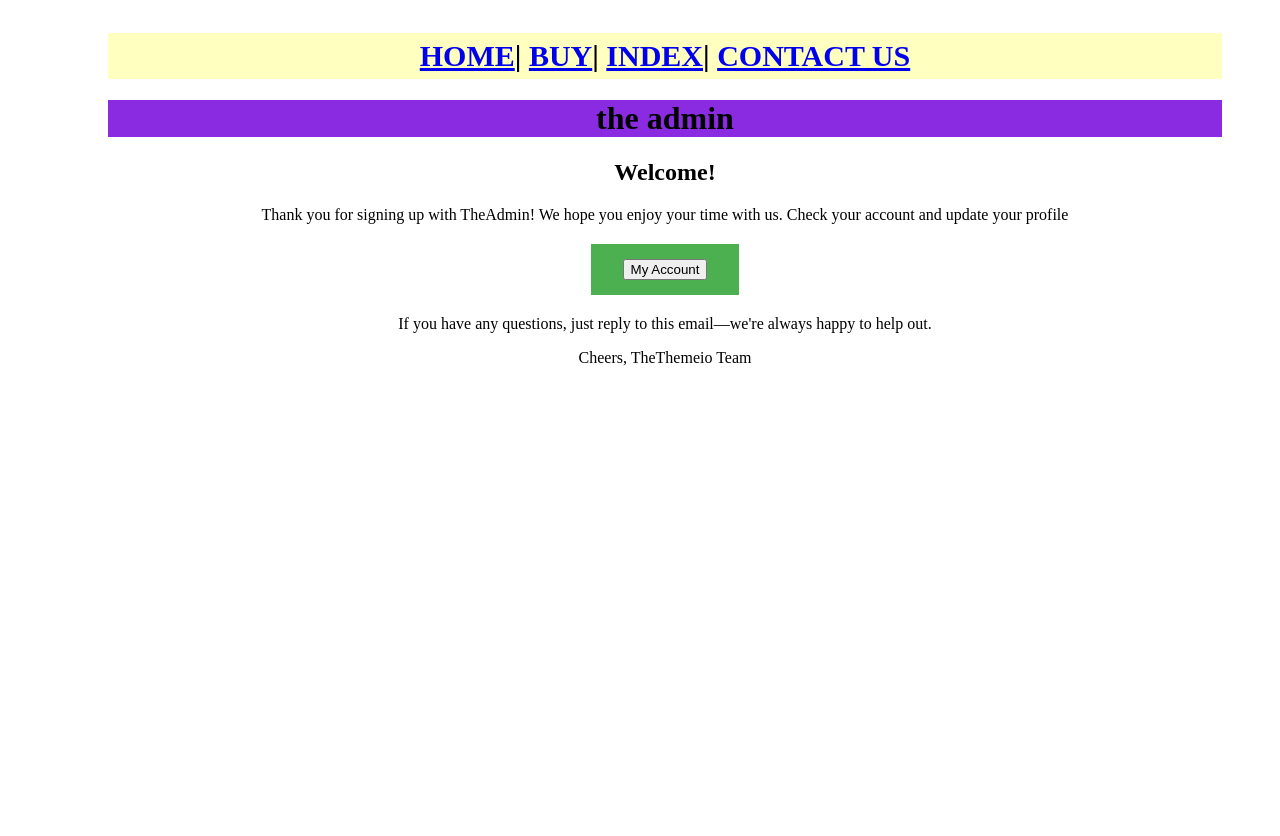
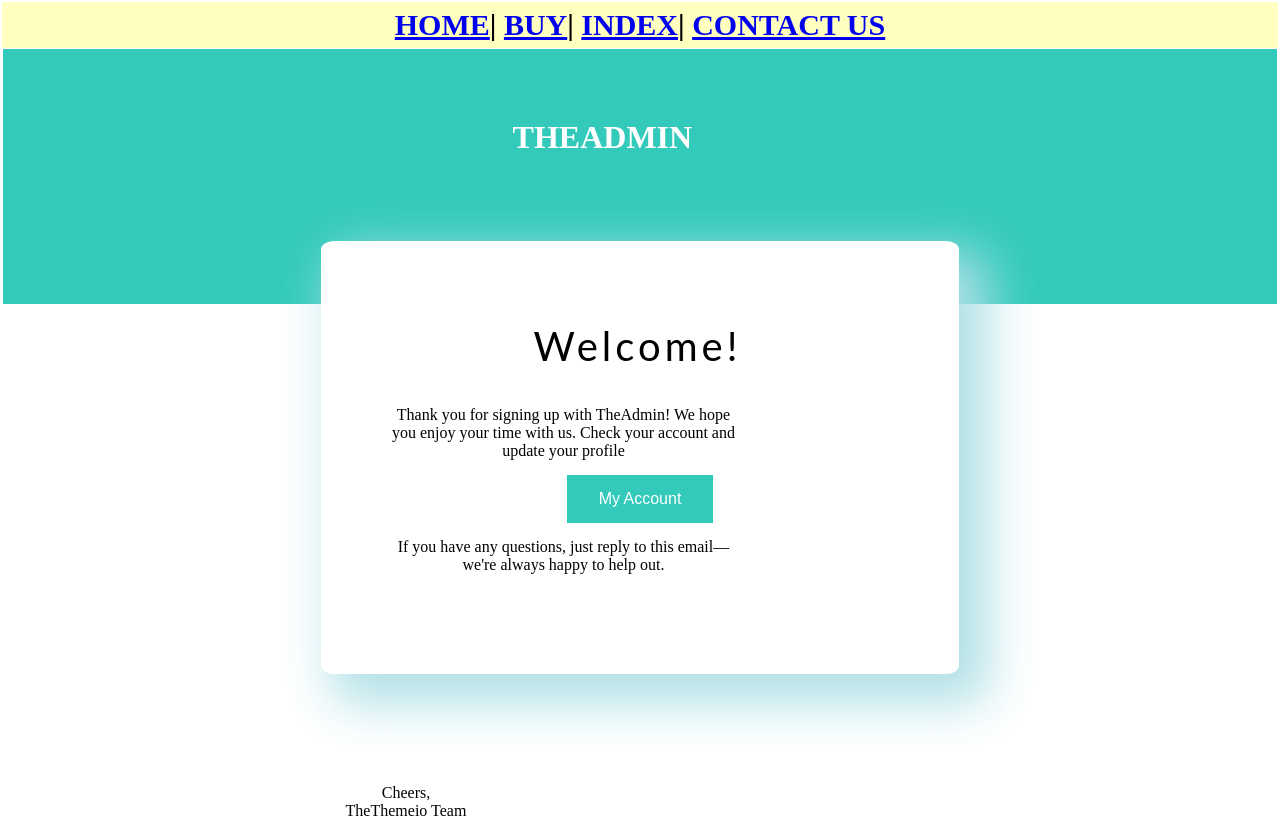
Before and after one commit to shekark77/html_css, a plain HTML site: page code/template.html in a window 1280 px wide. Before the commit the page ends 800 px from the top, so only its background shows below. Drawn offline with Linux system fonts and the light colour scheme.

Commit message:
second commit

```diff
--- a/code/css/sample.css
+++ b/code/css/sample.css
@@ -1,12 +1,14 @@
 body{
-    background-color: rgb(255, 255, 255);
-    padding: 25px 50px 75px 100px;
+    background-color: #ffffff91;
+    padding:1px 1px;
+    margin: 1px;
     text-align: center;
+
 }
 @media screen and (max-width:600px){
     h1 {
-        font-size: 32px !important;
-        line-height: 32px !important;
+        font-size: 32px;
+        line-height: 32px;
     }
 }
 nav{
@@ -15,6 +17,8 @@ nav{
                 font-size:30px;
                 font-weight:bold;
                 padding:6px 20px 6px;
+                top: 0px;
+                left: 1px;
 
 }
 a:hover{
@@ -26,18 +30,72 @@ a:visited {
   a:active {
     color: yellow;
   }
-.white{
- background-color: rgb(243, 229, 242);
+.White{
+ background-color:#FFFFFF;
  text-align: center;
- padding: 4rem;
+ display: block;
+ width: 30%;
+ height: 10%;
+ border: 1rem;
+ border-radius: 2%;
+ box-shadow:20px 20px 50px 10px whitesmoke inset;
+ box-shadow:20px 20px 50px 10px powderblue;
+ position: relative;
+ top: 30%;
+ margin: -5% 25%;
+ padding:7% 10%;
+}
+.White h1{
+  margin: 1px;
+  border: 2px;
+
+  padding: 10px 10px 5px 5px;
+ font-weight: 400;
+ font-size: 40px;
+ position: relative;
+ top: -20px;
+ font-family: 'Lato', Helvetica, Arial, sans-serif;
+  letter-spacing: 4px;
+}
+.blue{
+background-color:#33cabb;
+color: #FFFFFF;
+border-radius: 0%;
+margin: 1px;
+padding:10% 10%;
+position: relative;
+left: 0px;
+top: 0px;
+}
+.blue h1{
+  text-transform: uppercase;
+  padding-top: 10px;
+  position: absolute;
+  top: 15%;
+  left: 40%;
+}
+footer{
+  margin: 10% 10%;
+  position: absolute;
+  top: 80%;
+  left: 17%;
 
 }
-.blue{
-background-color: blueviolet;
+footer p{
+  float: left;
 }
-section#button{
-    background-color: rgb(203, 222, 228);
-    background-color: #4CAF50; /* Green */
+
+.button p{
+  display: block;
+  margin: 1px;
+  padding: 10px 10px;
+  margin: 1px;
+  position: relative;
+  top: 10%;
+  left:-20%;
+}
+.button #btn{
+background-color: #33cabb; /* Green */
   border: none;
   color: white;
   padding: 15px 32px;
@@ -48,15 +106,3 @@ section#button{
   margin: 4px 2px;
   cursor: pointer;
 }
-section#btn{
-background-color: #4CAF50; /* Green */
-  border: none;
-  color: white;
-  padding: 15px 32px;
-  text-align: center;
-  text-decoration: none;
-  display: inline-block;
-  font-size: 16px;
-  margin: 4px 2px;
-  cursor: pointer;
-}
--- a/code/template.html
+++ b/code/template.html
@@ -5,27 +5,25 @@
         <link rel="stylesheet" href="./css/sample.css">
     </head>
     <body>
-            <nav >
+            <nav class="nav" >
                 <a href="/home">HOME</a>|
                 <a href="/buy">BUY</a>|
                 <a href="/index">INDEX</a>|
                 <a href="/contactus">CONTACT US</a>
             </nav>
              <div class="blue">
-                <h1>the admin</h1>
+                <h1>the<span>admin</span></h1>
              </div>
              <div class="White">
-                 <h2>Welcome!</h2>
-                 <p>Thank you for signing up with TheAdmin! We hope you enjoy your time with us. Check your account and update your profile</p>
-                 <section id="button">
-
-                         <input id="btn" type="button" value="My Account">
-
-                 </section>
-                 <p>If you have any questions, just reply to this email—we're always happy to help out.</p>
+                    <h1>Welcome!</h1>
+                    <section class="button">
+                        <p>Thank you for signing up with TheAdmin! We hope you enjoy your time with us. Check your account and update your profile</p>
+                        <input id="btn" type="button" value="My Account">
+                        <p>If you have any questions, just reply to this email—we're always happy to help out.</p>
+                   </section>
                 </div>
                 <footer>
-                    <p><span>Cheers,</span>
+                    <p><span>Cheers,<br></span>
                         TheThemeio Team</p>
                 </footer>
 
```
